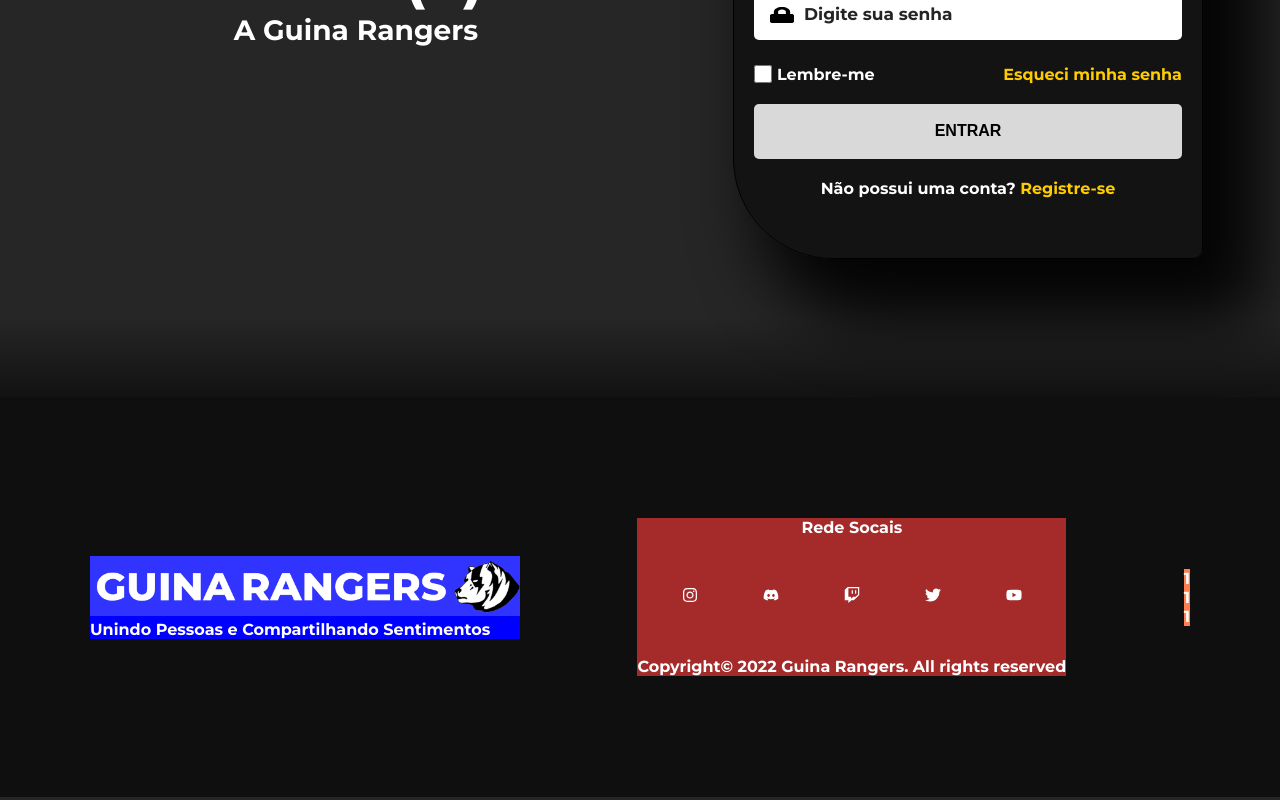
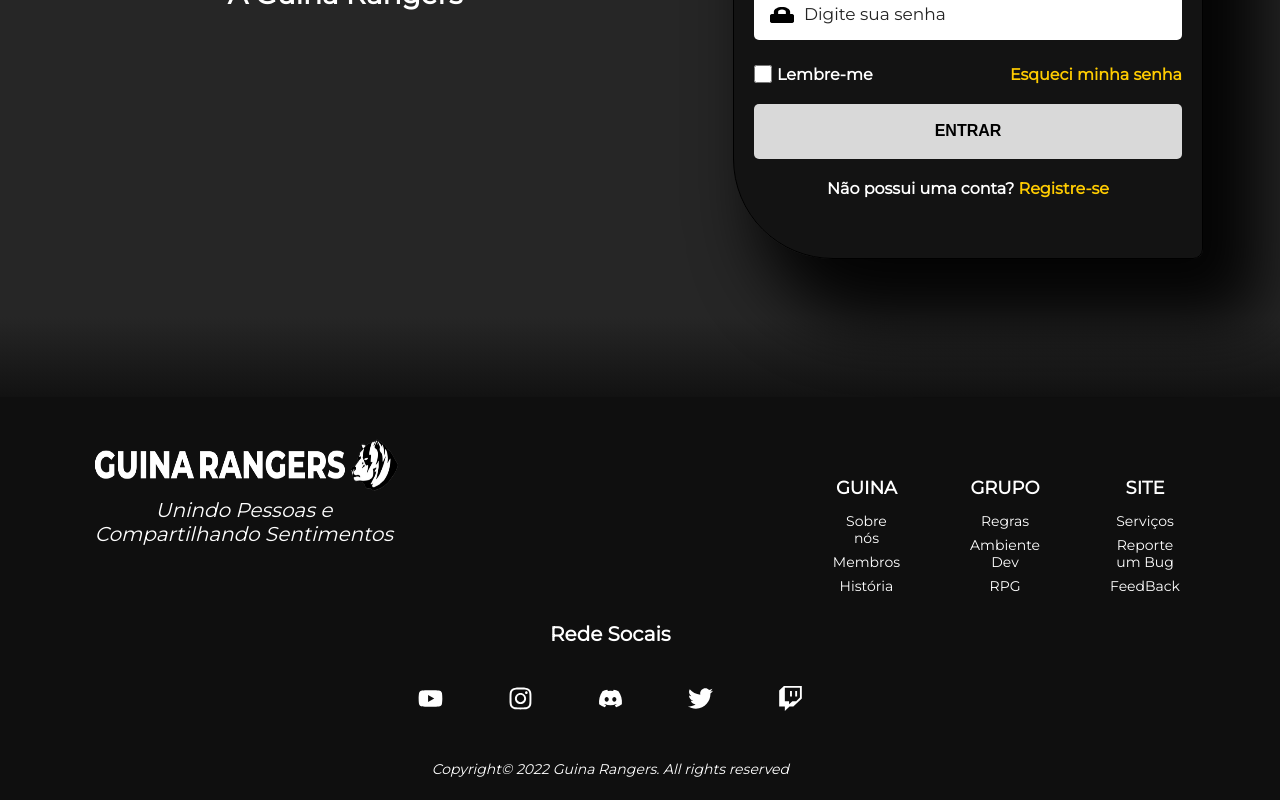
Before and after one commit to Gustavisk13/guinaweb, a React (Create React App) app: page / in a window 1280 px wide. Shown: the part 483-1283 px from the top of the page. Built offline with nearby package versions, Linux system fonts and the light colour scheme.

Commit message:
FooterComponentesOk

```diff
--- a/public/index.html
+++ b/public/index.html
@@ -5,21 +5,10 @@
     <meta charset="utf-8" />
     <link rel="icon" href="Favicon.jpg">
     <meta name="viewport" content="width=device-width, initial-scale=1" />
+
     <link rel="preconnect" href="https://fonts.googleapis.com">
     <link rel="preconnect" href="https://fonts.gstatic.com" crossorigin>
-    <link href="https://fonts.googleapis.com/css2?family=DM+Sans:wght@400;700&family=Inter:wght@500&family=Poppins&family=Roboto:wght@400;500;700&display=swap" rel="stylesheet">
-    <link rel="preconnect" href="https://fonts.googleapis.com">
-    <link rel="preconnect" href="https://fonts.gstatic.com" crossorigin>
-
-    <link href="https://fonts.googleapis.com/css2?family=Righteous&display=swap" rel="stylesheet">
-    <link rel="preconnect" href="https://fonts.googleapis.com">
-    <link rel="preconnect" href="https://fonts.gstatic.com" crossorigin>
-
-    <link href="https://fonts.googleapis.com/css2?family=Quicksand:wght@300;700&family=Righteous&display=swap" rel="stylesheet">
-    <link rel="preconnect" href="https://fonts.googleapis.com">
-    <link rel="preconnect" href="https://fonts.gstatic.com" crossorigin>
-    <link href="https://fonts.googleapis.com/css2?family=Montserrat:wght@700&display=swap" rel="stylesheet">
-
+    <link href="https://fonts.googleapis.com/css2?family=Montserrat&display=swap" rel="stylesheet">
   </head>
 
   <body>
--- a/src/components/Footer/Footer.jsx
+++ b/src/components/Footer/Footer.jsx
@@ -18,32 +18,45 @@ function Footer() {
                     <img src={LogoGuina} alt="Guina_Rangers_Logo" title="Logo_da_GuinaRangers"/>
                 </a>
 
-                <p>Unindo Pessoas e Compartilhando Sentimentos</p>
+                <p className={styles.fraseLogo}>Unindo Pessoas e Compartilhando Sentimentos</p>
             </div>
 
             <div className={styles.containerSocialLinks}>
-                <p>Rede Socais</p>
+                <p className={styles.redeSociaisText}>Rede Socais</p>
                 <ul>
+                    <li><a><FaYoutube/></a></li>
                     <li><a><FaInstagram/></a></li>
                     <li><a><FaDiscord/></a></li>
+                    <li><a><FaTwitter/></a></li>
                     <li><a><FaTwitch/></a></li>
-                    <li><a><FaTwitter/></a></li>
-                    <li><a><FaYoutube/></a></li>
                 </ul>
-                <p>Copyright© 2022 Guina Rangers. All rights reserved</p>
+                <p className={styles.copyright}>Copyright© 2022 Guina Rangers. All rights reserved</p>
             </div>
 
             <div className={styles.containerMenuFooter}>
-                <ul>
-                    <li>1</li>
-                </ul>
+                <ul className={styles.containeruls}>
+                    <ul>
+                        <p>GUINA</p>
 
-                <ul>
-                    <li>1</li>
-                </ul>
+                        <li>Sobre nós</li>
+                        <li>Membros</li>
+                        <li>História</li>
+                    </ul>
+                    <ul>
+                        <p>GRUPO</p>
 
-                <ul>
-                    <li>1</li>
+                        <li>Regras</li>
+                        <li>Ambiente Dev</li>
+                        <li>RPG</li>
+
+                    </ul>
+                    <ul>
+                        <p>SITE</p>
+
+                        <li>Serviços</li>
+                        <li>Reporte um Bug</li>
+                        <li>FeedBack</li>
+                    </ul>
                 </ul>
             </div>
         </footer>
--- a/src/components/Footer/footer.module.css
+++ b/src/components/Footer/footer.module.css
@@ -4,34 +4,98 @@
 }
 
 footer {
+  display: flex;
+  align-items: center;
+  justify-content: center;
   width: 100%;
-  height: 40rem;
+  height: 40.3rem;
   padding-inline: 9rem;
   display: flex;
-  align-items: center;
-  justify-content: space-between;
+  align-items: inherit;
+  justify-content: space-around;
   background-color: rgba(0, 0, 0, 0.6);
 }
 footer .containerLogoAndMessage {
-  background-color: blue;
+  display: flex;
+  align-items: center;
+  justify-content: center;
+  flex-direction: column;
+  height: 8.5rem;
+  margin-top: 5rem;
 }
 footer .containerLogoAndMessage .guinaRangerLogo img {
   width: 43rem;
   height: 6rem;
   max-width: 100%;
-  background-color: rgba(240, 248, 255, 0.205);
+}
+footer .containerLogoAndMessage .fraseLogo {
+  text-align: center;
+  font-style: italic;
+  font-weight: 300;
+  font-size: 2rem;
+  line-height: 2.4rem;
 }
 footer .containerSocialLinks {
-  background-color: brown;
   text-align: center;
+  margin-top: 22.5rem;
+  padding-inline: 2rem;
+}
+footer .containerSocialLinks .redeSociaisText {
+  font-weight: 800;
+  font-size: 2rem;
+  line-height: 2.4rem;
 }
 footer .containerSocialLinks ul {
   display: flex;
   align-items: center;
   justify-content: center;
+  align-items: left;
   gap: 6.5rem;
-  margin-block: 5rem;
+  margin-block: 4rem;
+}
+footer .containerSocialLinks ul li a {
+  display: flex;
+  align-items: center;
+  justify-content: center;
+  font-size: 2.5rem;
+  cursor: pointer;
+}
+footer .containerSocialLinks ul li:hover {
+  transform: scale(1.5);
+  color: rgb(255, 231, 17);
+}
+footer .containerSocialLinks .copyright {
+  margin-top: 5rem;
+  font-weight: 400;
+  font-size: 1.4rem;
+  line-height: 1.7rem;
+  font-style: italic;
 }
 footer .containerMenuFooter {
-  background-color: coral;
+  height: 12rem;
+  padding: 1rem;
+  margin-top: 7rem;
+  text-align: center;
+}
+footer .containerMenuFooter .containeruls {
+  display: flex;
+  align-items: center;
+  justify-content: center;
+  gap: 7rem;
+}
+footer .containerMenuFooter .containeruls ul {
+  display: flex;
+  flex-direction: column;
+  gap: 0.7rem;
+}
+footer .containerMenuFooter .containeruls ul p {
+  margin-bottom: 0.7rem;
+  font-size: 1.8rem;
+  font-weight: 600;
+  line-height: 2.2rem;
+}
+footer .containerMenuFooter .containeruls ul li {
+  font-size: 1.4rem;
+  font-weight: 400;
+  line-height: 1.7rem;
 }/*# sourceMappingURL=footer.module.css.map */
--- a/src/components/Footer/footer.module.scss
+++ b/src/components/Footer/footer.module.scss
@@ -1,42 +1,124 @@
+@mixin menuDisplay{
+    display: flex;
+    align-items: center;
+    justify-content: center;
+}
+
 .gradient{
     height: 8rem;
     background: linear-gradient(to bottom, rgba(38,38,38,100%), rgba(18,18,18,100%));
 }
 
 footer{
+    @include menuDisplay();
+
     width: 100%;
-    height: 40rem;
+    height: 40.3rem;
     padding-inline: 9rem;
     display: flex;
-    align-items: center;
-    justify-content: space-between;
+    align-items: inherit;
+    justify-content: space-around;
     background-color: rgba(0, 0, 0, 0.60);
 
     .containerLogoAndMessage{
-        background-color: blue;
+        @include menuDisplay();
+
+        flex-direction: column;
+        height: 8.5rem;
+        margin-top: 5rem;
+        // background-color: blue;
 
         .guinaRangerLogo img{
             width: 43rem;
             height: 6rem;
             max-width: 100%;
-            background-color: rgba(240, 248, 255, 0.205);
+            // background-color: rgba(240, 248, 255, 0.205);
+        }
+        .fraseLogo{
+            text-align: center;
+            font-style: italic;
+            font-weight: 300;
+            font-size: 2rem;
+            line-height: 2.4rem;
         }
     }
 
     .containerSocialLinks{
-        background-color: brown;
         text-align: center;
+        margin-top: 22.5rem;
+        padding-inline: 2rem;
+        // background-color: brown;
+
+        .redeSociaisText{
+            font-weight: 800;
+            font-size: 2rem;
+            line-height: 2.4rem;
+            // background-color: blue;
+        }
 
         ul{
-            display: flex;
-            align-items: center;
-            justify-content: center;
+            @include menuDisplay();
+
+            align-items: left;
             gap: 6.5rem;
-            margin-block: 5rem;
+            margin-block: 4rem;
+            // background-color: aqua;
+
+            li{
+                a{
+                    @include menuDisplay();
+
+                    font-size: 2.5rem;
+                    cursor: pointer;
+                }
+                &:hover{
+                    transform: scale(1.5);
+                    color: rgba(255, 231, 17, 1);
+                }
+            }
+
+        }
+        .copyright{
+            margin-top: 5rem;
+            font-weight: 400;
+            font-size: 1.4rem;
+            line-height: 1.7rem;
+            font-style: italic;
         }
     }
 
     .containerMenuFooter{
-        background-color: coral;
+        height: 12rem;
+        padding: 1rem;
+        margin-top: 7rem;
+        text-align: center;
+        // background-color: rgb(24, 55, 149);
+
+        .containeruls{
+            @include menuDisplay();
+            gap: 7rem;
+            // background-color: rgb(197, 51, 7);
+
+            ul{
+                display: flex;
+                flex-direction: column;
+                gap: 0.7rem;
+                // background-color: aqua;
+
+                p{
+                    margin-bottom: 0.7rem;
+                    font-size: 1.8rem;
+                    font-weight: 600;
+                    line-height: 2.2rem;
+                }
+
+                li{
+                    font-size: 1.4rem;
+                    font-weight: 400;
+                    line-height: 1.7rem;
+
+                }
+            }
+        }
     }
 }
--- a/src/index.css
+++ b/src/index.css
@@ -30,5 +30,7 @@ body{
     background-color: var(--background-color);
     font-family: 'Montserrat';
     font-size: 1.6rem;
+    font-weight: 900;
+
     color: white;
 }
```
Also changed, not shown: 1 other file (tests, documents, lock files or other folders).
